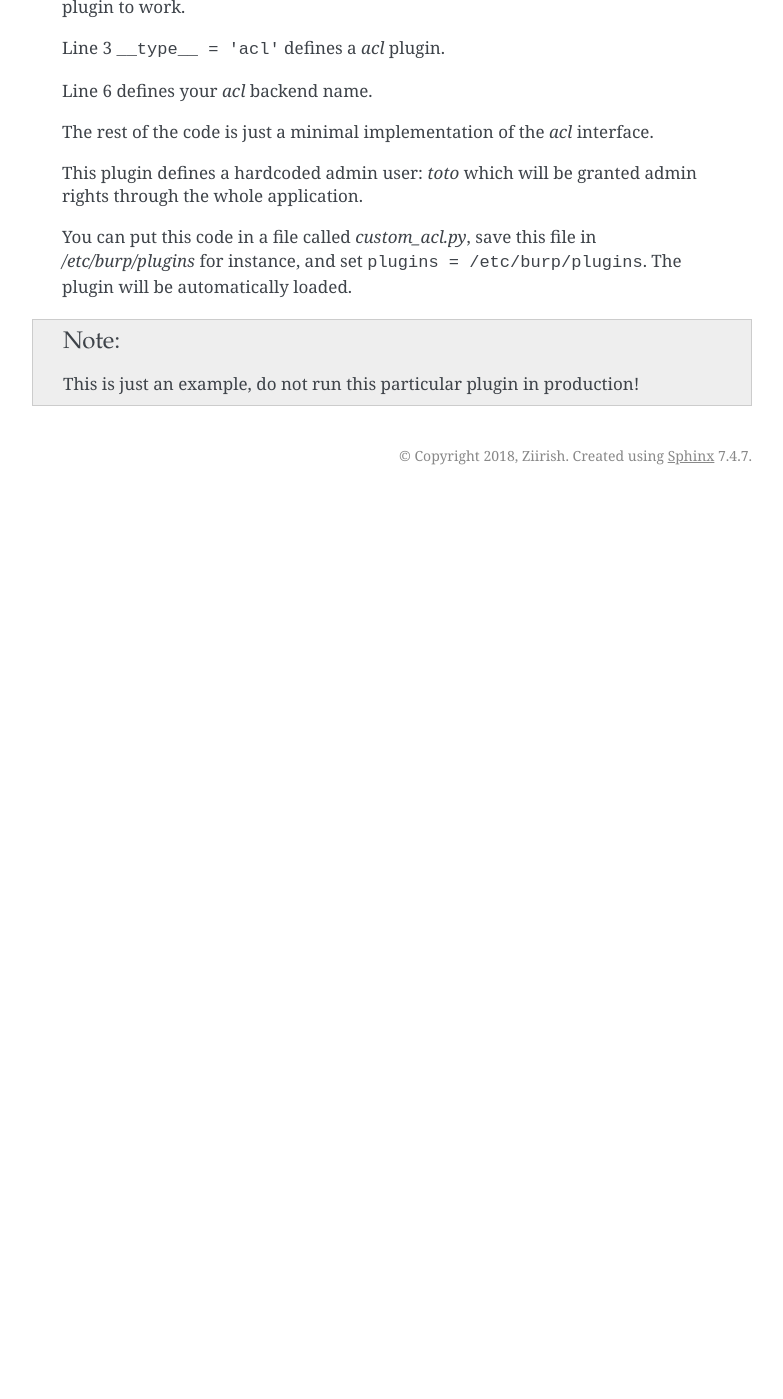
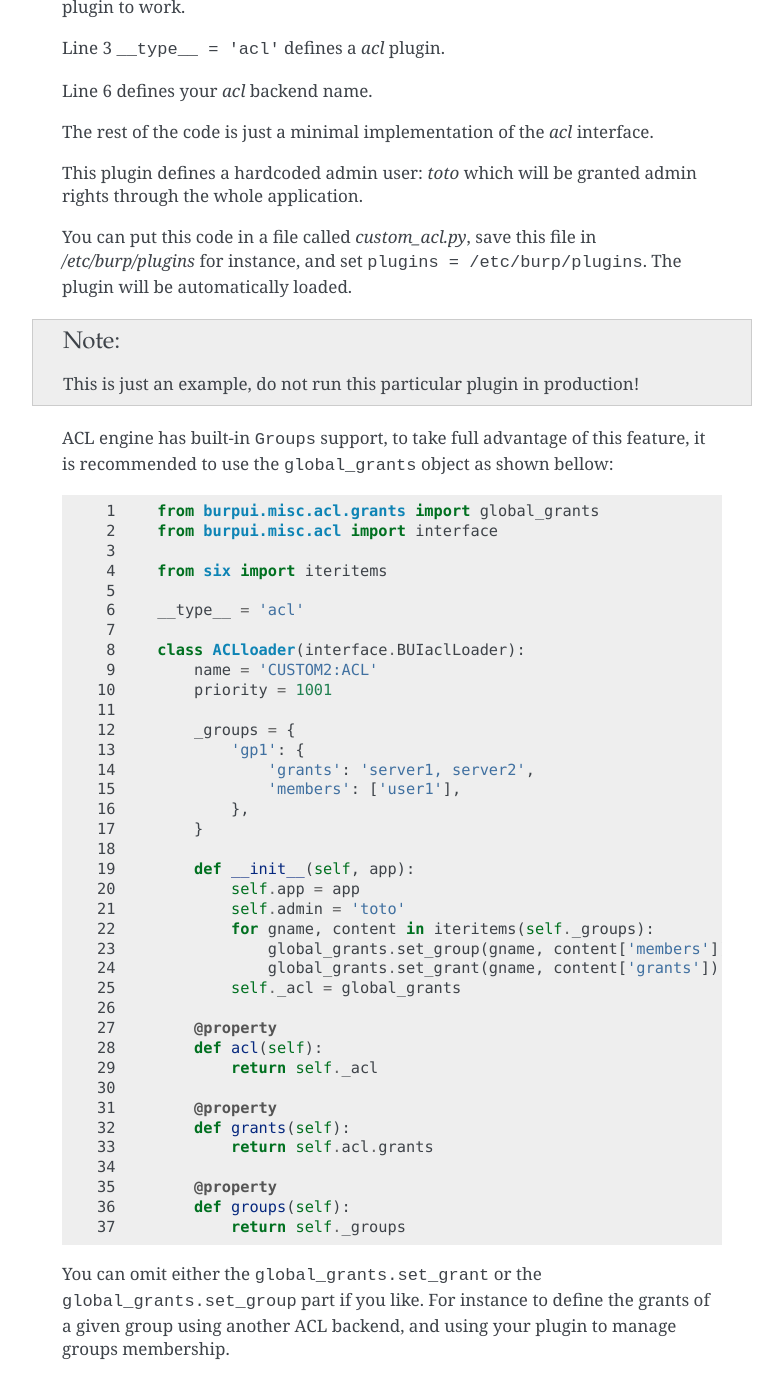
Before and after one commit to ziirish/burp-ui, a Sphinx documentation site: the page built from docs/plugins.rst, in a window 1280 px wide and 1400 px high, scrolled down 2774 px. Shown: the whole window, without its empty margins (358-1141 px from the left). Built offline with Sphinx 7.4.7, drawn with Linux system fonts in a browser that asks for light colours; pages that are not in the unit, such as notebooks, are missing from menus; before the commit the page ends 3269 px from its top, so only the background shows below that.

Commit message:
update ACL plugin documentation

```diff
--- a/docs/plugins.rst
+++ b/docs/plugins.rst
@@ -153,3 +153,54 @@ You can put this code in a file called *custom_acl.py*, save this file in
 The plugin will be automatically loaded.
 
 .. note:: This is just an example, do not run this particular plugin in production!
+
+
+ACL engine has built-in ``Groups`` support, to take full advantage of this
+feature, it is recommended to use the ``global_grants`` object as shown bellow:
+
+.. code-block:: python
+    :linenos:
+
+        from burpui.misc.acl.grants import global_grants
+        from burpui.misc.acl import interface
+
+        from six import iteritems
+
+        __type__ = 'acl'
+
+        class ACLloader(interface.BUIaclLoader):
+            name = 'CUSTOM2:ACL'
+            priority = 1001
+
+            _groups = {
+                'gp1': {
+                    'grants': 'server1, server2',
+                    'members': ['user1'],
+                },
+            }
+
+            def __init__(self, app):
+                self.app = app
+                self.admin = 'toto'
+                for gname, content in iteritems(self._groups):
+                    global_grants.set_group(gname, content['members'])
+                    global_grants.set_grant(gname, content['grants'])
+                self._acl = global_grants
+
+            @property
+            def acl(self):
+                return self._acl
+
+            @property
+            def grants(self):
+                return self.acl.grants
+
+            @property
+            def groups(self):
+                return self._groups
+
+
+You can omit either the ``global_grants.set_grant`` or the
+``global_grants.set_group`` part if you like. For instance to define the grants
+of a given group using another ACL backend, and using your plugin to manage
+groups membership.
```
Also changed, not shown: 2 other files.
